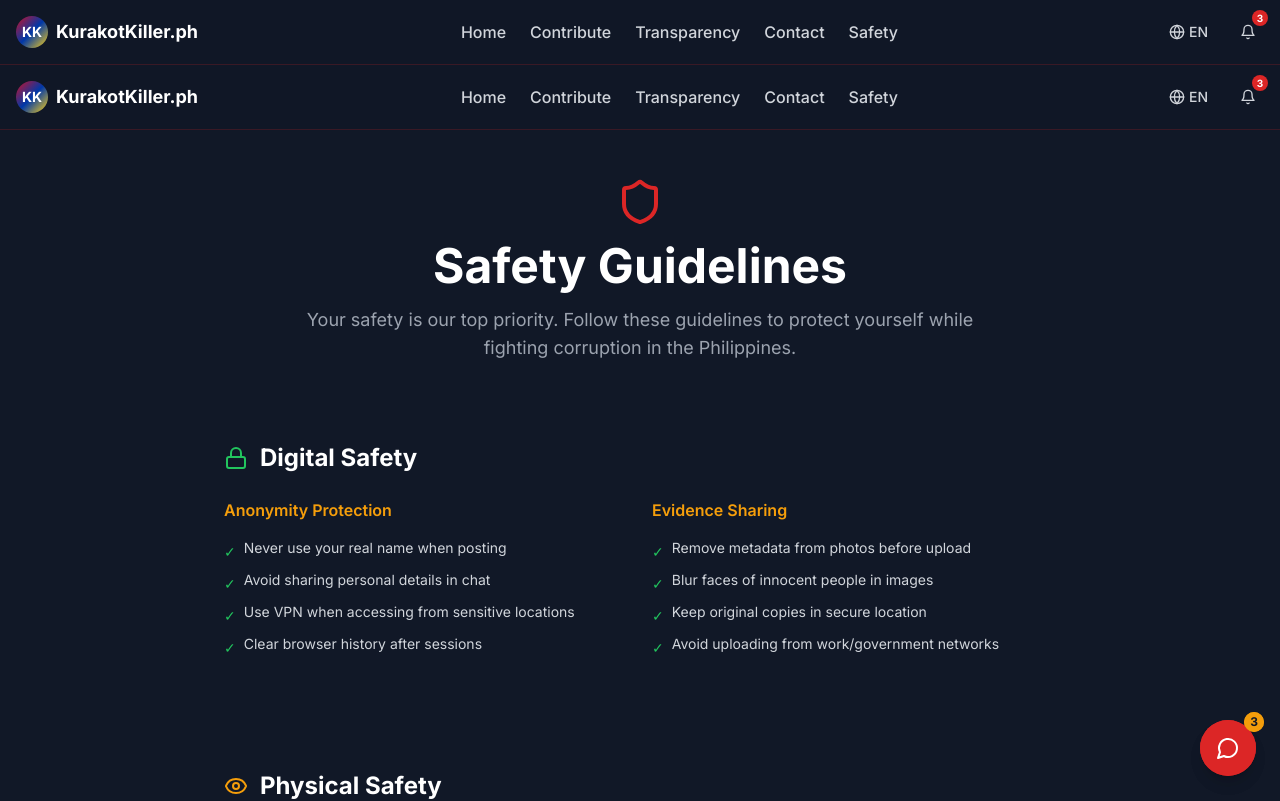
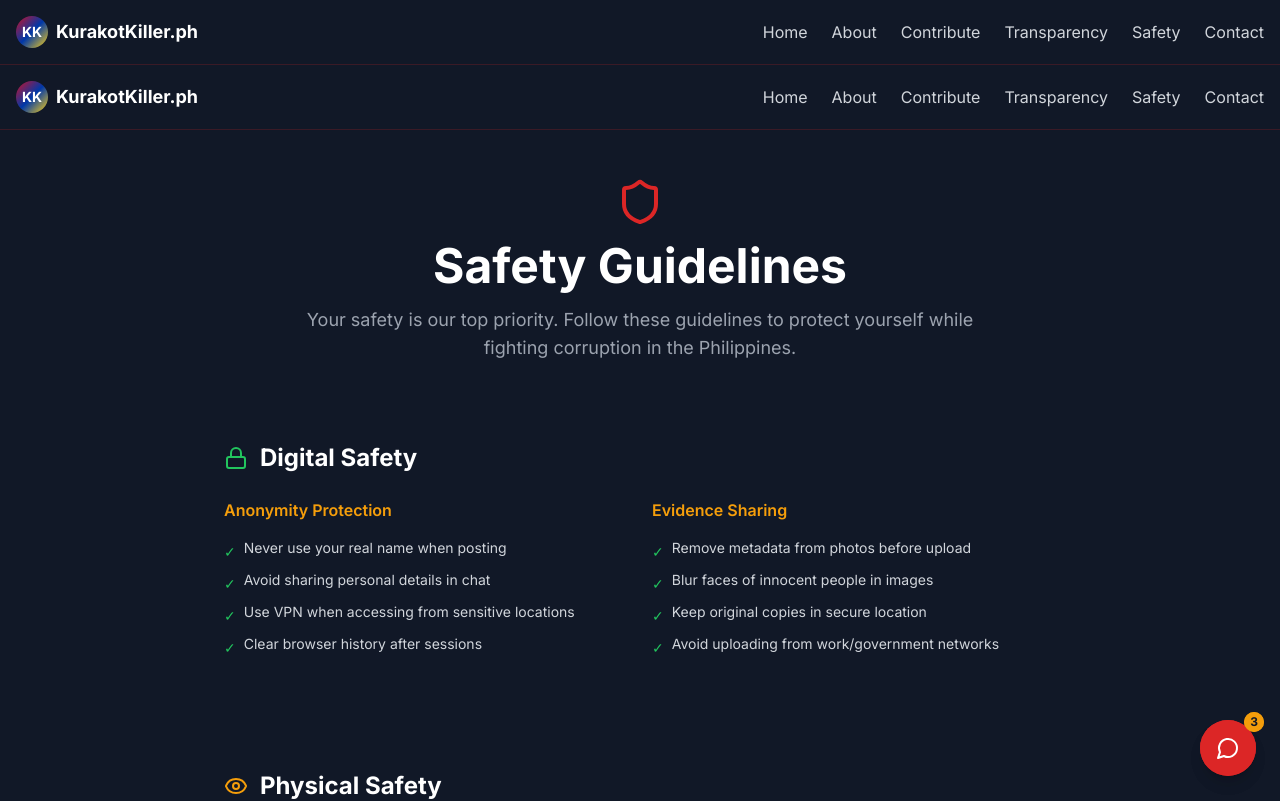
Before and after one commit to kaydennitrate/KurakotKiller.ph, a Next.js app: page /safety in a window 1280 px wide. Shown: the top 801 px of the page. Built offline with nearby package versions, Linux system fonts and the light colour scheme.

Commit message:
Update Header.tsx

```diff
--- a/components/layout/Header.tsx
+++ b/components/layout/Header.tsx
@@ -2,111 +2,84 @@
 
 import { useState } from 'react';
 import Link from 'next/link';
-import { Bell, Menu, X, Globe } from 'lucide-react';
+import { Menu, X } from 'lucide-react';
 import { Button } from '@/components/ui/button';
 import { useTranslation, type Language } from '@/lib/translations';
 
 export function Header() {
+  const [language] = useState<Language>('en');
   const [isMenuOpen, setIsMenuOpen] = useState(false);
-  const [language, setLanguage] = useState<Language>('en');
   const t = useTranslation(language);
 
-  const toggleLanguage = () => {
-    setLanguage(prev => prev === 'en' ? 'tl' : 'en');
-  };
-
-  const navItems = [
-    { href: '/', label: t.home },
-    { href: '/contribute', label: t.contribute },
-    { href: '/transparency', label: t.transparency },
-    { href: '/contact', label: t.contact },
-    { href: '/safety', label: t.safety },
-  ];
-
   return (
-    <header className="sticky top-0 z-50 w-full border-b border-corruption-red/20 bg-corruption-dark/95 backdrop-blur supports-[backdrop-filter]:bg-corruption-dark/60">
-      <div className="container mx-auto px-4">
-        <div className="flex h-16 items-center justify-between">
+    <header className="bg-corruption-dark border-b border-corruption-red/20 sticky top-0 z-50">
+      <div className="container mx-auto px-4 py-4 flex items-center justify-between">
         {/* Logo */}
         <Link href="/" className="flex items-center space-x-2">
           <div className="h-8 w-8 bg-ph-gradient rounded-full flex items-center justify-center">
             <span className="text-white font-bold text-sm">KK</span>
           </div>
-            <span className="font-bold text-lg text-white hidden sm:block">
-              KurakotKiller.ph
-            </span>
+          <span className="font-bold text-lg text-white">KurakotKiller.ph</span>
         </Link>
 
         {/* Desktop Navigation */}
-          <nav className="hidden md:flex items-center space-x-6">
-            {navItems.map((item) => (
-              <Link
-                key={item.href}
-                href={item.href}
-                className="text-gray-300 hover:text-ph-yellow transition-colors duration-200 font-medium"
-              >
-                {item.label}
+        <nav className="hidden md:flex space-x-6">
+          <Link href="/" className="text-gray-300 hover:text-ph-yellow transition-colors">
+            {t.home}
           </Link>
-            ))}
+          <Link href="/about" className="text-gray-300 hover:text-ph-yellow transition-colors">
+            {t.about}
+          </Link>
+          <Link href="/contribute" className="text-gray-300 hover:text-ph-yellow transition-colors">
+            {t.contribute}
+          </Link>
+          <Link href="/transparency" className="text-gray-300 hover:text-ph-yellow transition-colors">
+            {t.transparency}
+          </Link>
+          <Link href="/safety" className="text-gray-300 hover:text-ph-yellow transition-colors">
+            {t.safety}
+          </Link>
+          <Link href="/contact" className="text-gray-300 hover:text-ph-yellow transition-colors">
+            {t.contact}
+          </Link>
         </nav>
-
-          {/* Right Section */}
-          <div className="flex items-center space-x-4">
-            {/* Language Toggle */}
-            <Button
-              variant="ghost"
-              size="sm"
-              onClick={toggleLanguage}
-              className="text-gray-300 hover:text-ph-yellow p-2"
-            >
-              <Globe className="h-4 w-4 mr-1" />
-              <span className="text-sm font-medium">
-                {language === 'en' ? 'EN' : 'TL'}
-              </span>
-            </Button>
-
-            {/* Notifications */}
-            <Button
-              variant="ghost"
-              size="sm"
-              className="text-gray-300 hover:text-ph-yellow relative p-2"
-            >
-              <Bell className="h-4 w-4" />
-              <span className="absolute -top-1 -right-1 h-4 w-4 bg-corruption-red rounded-full flex items-center justify-center text-[10px] text-white font-bold">
-                3
-              </span>
-            </Button>
 
         {/* Mobile Menu Button */}
         <Button
           variant="ghost"
           size="sm"
-              className="md:hidden text-gray-300 hover:text-ph-yellow p-2"
+          className="md:hidden text-gray-300 hover:text-ph-yellow"
           onClick={() => setIsMenuOpen(!isMenuOpen)}
         >
-              {isMenuOpen ? <X className="h-5 w-5" /> : <Menu className="h-5 w-5" />}
+          {isMenuOpen ? <X className="h-6 w-6" /> : <Menu className="h-6 w-6" />}
         </Button>
-          </div>
       </div>
 
       {/* Mobile Navigation */}
       {isMenuOpen && (
-          <nav className="md:hidden py-4 border-t border-corruption-red/20">
-            <div className="flex flex-col space-y-3">
-              {navItems.map((item) => (
-                <Link
-                  key={item.href}
-                  href={item.href}
-                  className="text-gray-300 hover:text-ph-yellow transition-colors duration-200 font-medium py-2 px-1"
-                  onClick={() => setIsMenuOpen(false)}
-                >
-                  {item.label}
+        <nav className="md:hidden bg-corruption-dark border-t border-corruption-red/20 px-4 py-4">
+          <div className="flex flex-col space-y-2">
+            <Link href="/" className="text-gray-300 hover:text-ph-yellow transition-colors py-2" onClick={() => setIsMenuOpen(false)}>
+              {t.home}
             </Link>
-              ))}
+            <Link href="/about" className="text-gray-300 hover:text-ph-yellow transition-colors py-2" onClick={() => setIsMenuOpen(false)}>
+              {t.about}
+            </Link>
+            <Link href="/contribute" className="text-gray-300 hover:text-ph-yellow transition-colors py-2" onClick={() => setIsMenuOpen(false)}>
+              {t.contribute}
+            </Link>
+            <Link href="/transparency" className="text-gray-300 hover:text-ph-yellow transition-colors py-2" onClick={() => setIsMenuOpen(false)}>
+              {t.transparency}
+            </Link>
+            <Link href="/safety" className="text-gray-300 hover:text-ph-yellow transition-colors py-2" onClick={() => setIsMenuOpen(false)}>
+              {t.safety}
+            </Link>
+            <Link href="/contact" className="text-gray-300 hover:text-ph-yellow transition-colors py-2" onClick={() => setIsMenuOpen(false)}>
+              {t.contact}
+            </Link>
           </div>
         </nav>
       )}
-      </div>
     </header>
   );
 }
```
Lines whose indentation alone changed are shown as unchanged.
